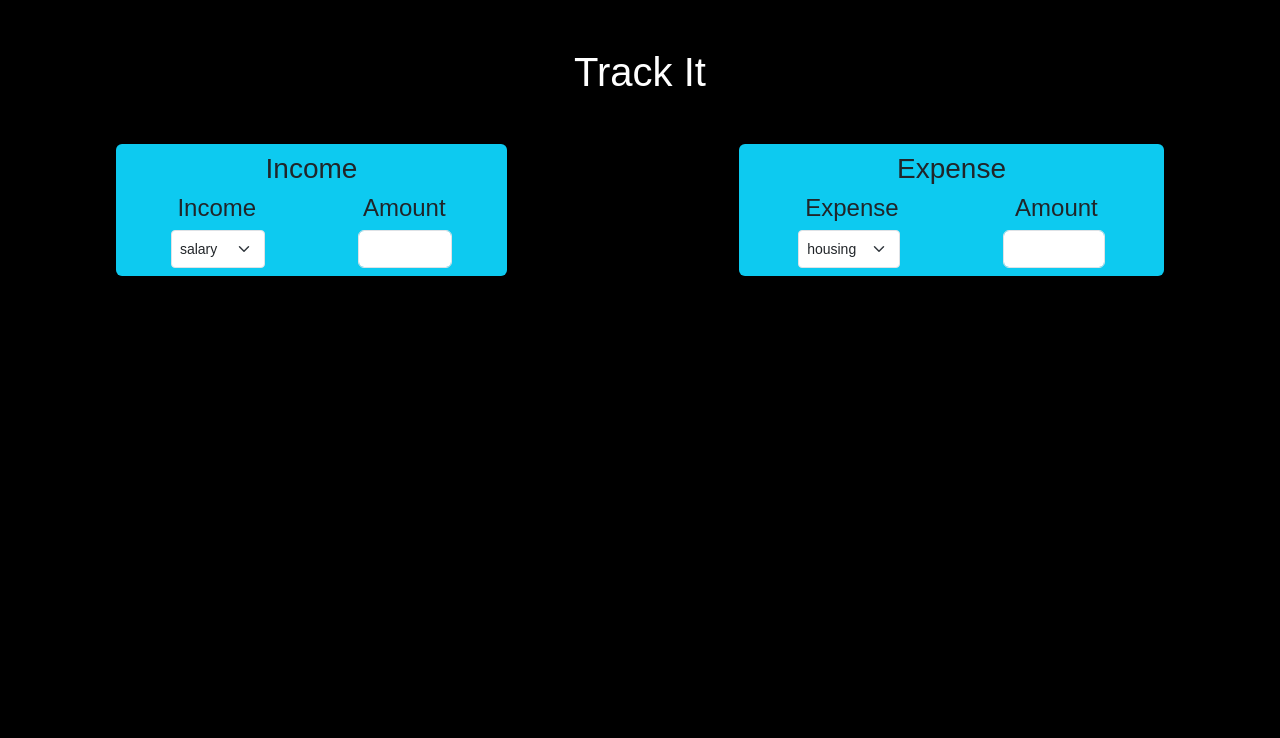
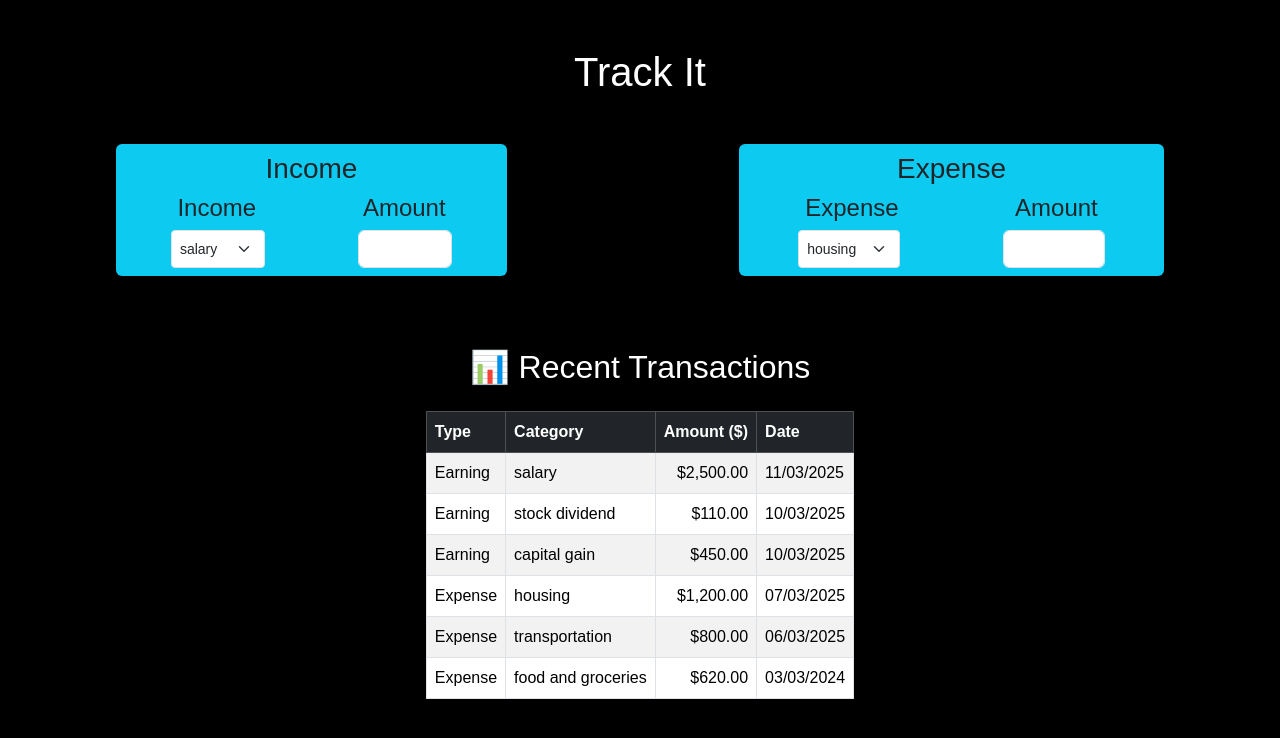
Before and after one commit to Sali02/budgeting-frontend, an Angular app: page /overview in a window 1280 px wide. Shown: the top 738 px of the page. Built offline with nearby package versions, Linux system fonts and the light colour scheme.

Commit message:
Added the code for the show-transaction file and shows the last 10 transactions the user made.

```diff
--- a/src/app/component/overview/overview.component.html
+++ b/src/app/component/overview/overview.component.html
@@ -3,3 +3,6 @@
   <app-income />
   <app-expense />
 </div>
+<div class="d-flex w-100 justify-content-center mt-5">
+  <app-show-transactions />
+</div>
--- a/src/app/component/overview/show-transactions/show-transactions.component.html
+++ b/src/app/component/overview/show-transactions/show-transactions.component.html
@@ -1 +1,27 @@
-<p>show-transactions works!</p>
+<div class="container mt-4">
+  <h2 class="text-center mb-4">📊 Recent Transactions</h2>
+
+  <div class="table-responsive">
+    <table class="table table-bordered table-hover table-striped">
+      <thead class="table-dark">
+      <tr>
+        <th>Type</th>
+        <th>Category</th>
+        <th>Amount ($)</th>
+        <th>Date</th>
+      </tr>
+      </thead>
+      <tbody>
+        @for (transaction of transactions.slice(-10); track transaction.id) {
+          <tr [class.earning]="transaction.movement === 'earning'"
+              [class.expense]="transaction.movement === 'expense'">
+            <td class="text-capitalize">{{ transaction.movement }}</td>
+            <td>{{ transaction.transaction }}</td>
+            <td class="text-end">${{ transaction.amount | number:'1.2-2' }}</td>
+            <td>{{ transaction.date | date:'dd/MM/yyyy' }}</td>
+          </tr>
+        }
+      </tbody>
+    </table>
+  </div>
+</div>
--- a/src/app/component/overview/show-transactions/show-transactions.component.scss
+++ b/src/app/component/overview/show-transactions/show-transactions.component.scss
@@ -0,0 +1,19 @@
+/* Custom CSS for background colors */
+tr.earning {
+  background-color: #28a745 !important; /* Green for earnings */
+  color: white;
+}
+
+tr.expense {
+  background-color: #dc3545 !important; /* Red for expenses */
+  color: white;
+}
+
+/* Optional: Add hover effect for better UX */
+tr.earning:hover {
+  background-color: #218838 !important; /* Darker green on hover */
+}
+
+tr.expense:hover {
+  background-color: #c82333 !important; /* Darker red on hover */
+}
--- a/src/app/component/overview/show-transactions/show-transactions.component.ts
+++ b/src/app/component/overview/show-transactions/show-transactions.component.ts
@@ -1,12 +1,24 @@
 import { Component } from '@angular/core';
+import data from "../../../../asset/dummy-data.json";
+import {DatePipe, DecimalPipe} from "@angular/common";
 
 @Component({
   selector: 'app-show-transactions',
   standalone: true,
-  imports: [],
+  imports: [
+    DecimalPipe,
+    DatePipe
+  ],
   templateUrl: './show-transactions.component.html',
   styleUrl: './show-transactions.component.scss'
 })
 export class ShowTransactionsComponent {
 
+  transactions = data.DUMMY_DATA;
+
+  constructor() {
+  }
+
+
+  protected readonly data = data;
 }
--- /dev/null
+++ b/src/asset/dummy-data.json
@@ -0,0 +1,46 @@
+{
+  "DUMMY_DATA": [
+    {
+      "id": 1,
+      "movement": "earning",
+      "transaction": "salary",
+      "amount": 2500,
+      "date": "2025-03-11"
+    },
+    {
+      "id": 2,
+      "movement": "earning",
+      "transaction": "stock dividend",
+      "amount": 110,
+      "date": "2025-03-10"
+    },
+    {
+      "id": 3,
+      "movement": "earning",
+      "transaction": "capital gain",
+      "amount": 450,
+      "date": "2025-03-10"
+    },
+    {
+      "id": 4,
+      "movement": "expense",
+      "transaction": "housing",
+      "amount": 1200,
+      "date": "2025-03-07"
+    },
+    {
+      "id": 5,
+      "movement": "expense",
+      "transaction": "transportation",
+      "amount": 800,
+      "date": "2025-03-06"
+    },
+    {
+      "id": 6,
+      "movement": "expense",
+      "transaction": "food and groceries",
+      "amount": 620,
+      "date": "2024-03-03"
+    }
+  ]
+}
```
Also changed, not shown: src/asset/dummy-data.ts (deleted, +0 -44 lines).
